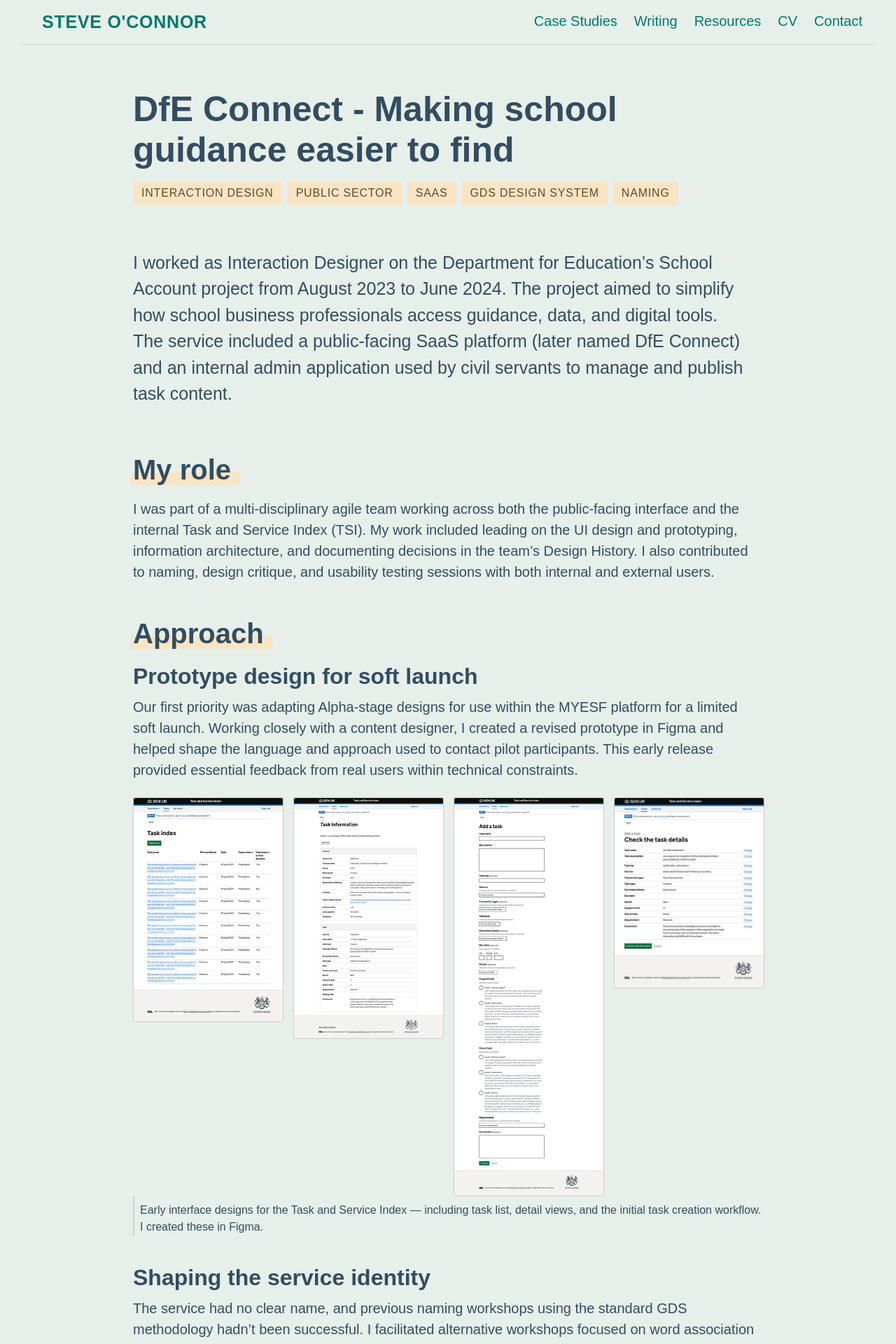
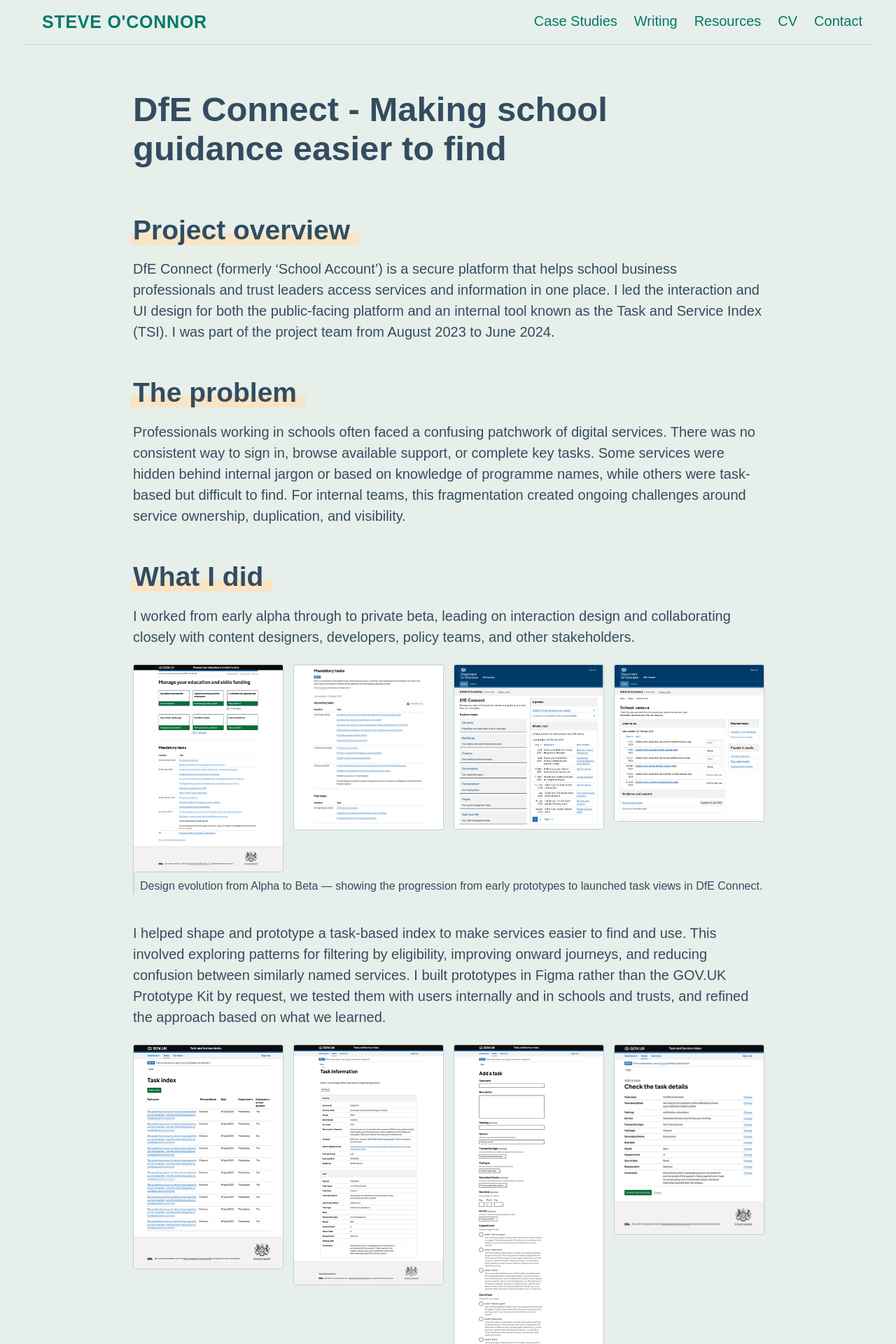
Before and after one commit to steve-oconnor/steve-oconnor.github.io, a Jekyll site: the page built from case-studies/dfe-connect.md, in a window 1280 px wide. Shown: the top 1920 px of the page at 70% size. Built offline with Jekyll 4.4.1, drawn with Linux system fonts in a browser that asks for light colours; some web fonts are replaced; some of the changed text lies outside the part shown.

Commit message:
dfe connect case study content updates

```diff
--- a/assets/css/style.css
+++ b/assets/css/style.css
@@ -24,13 +24,13 @@
     --accent: #7FFFD4;
     --accent-dark: #50d0b4;
     --accent-bg: #34695E;
-    --bg: #091F15;
+    --bg: #111e18;
     --border: #223A2F;
     --card-bg: #10261C;
     --drop-shadow: #1a211d;
-    --header-hi: #5c5c2e;
+    --header-hi: rgba(92, 92, 46, 0.5);
     --note-bg: #4f695a;
-    --tag-bg: #5c5c2e;
+    --tag-bg: rgba(92, 92, 46, 0.5);
     --tag-text: #DBDB6E;
     --text: #BCD9C9;
     --text-light: #5D8F73;
@@ -63,7 +63,7 @@
 }
 
 h1 {
-  font-size: 3.125rem;
+  font-size: 3.0625rem;
   font-weight: 700;
   line-height: 1.15;
   margin: 0 0 1rem;
@@ -75,7 +75,7 @@
 }
 
 h2 {
-  font-size: 2.5rem;
+  font-size: 2.4375rem;
   margin: 1rem 0 2rem;
   font-weight: 600;
   line-height: 1.25;
@@ -99,7 +99,7 @@
 
 h3 {
   font-size: 2rem;
-  font-weight: 700;
+  font-weight: 600;
   line-height: 1.3;
   margin: 0.75rem 0 0.5rem;
 }
@@ -124,6 +124,11 @@
 article li {
   margin-top: 0.25rem;
   margin-bottom: 0.25rem;
+}
+
+.no-style-list {
+  list-style-type: none;
+  padding-left: 0;
 }
 
 small {
@@ -945,7 +950,7 @@
   }
 
   section {
-    margin-: 3rem 0;
+    margin: 3rem 0;
   }
   .logo-grid {
     justify-content: flex-start;
--- a/case-studies/dfe-connect.md
+++ b/case-studies/dfe-connect.md
@@ -2,92 +2,74 @@
 layout: default
 title: DfE Connect – Making school guidance easier to find
 permalink: /case-studies/dfe-connect/
-tags:
-  - interaction design
-  - public sector
-  - SaaS
-  - GDS Design System
-  - naming
+
 ---
 
 <article>
 
     <header class="article-header">
         <h1>DfE Connect - Making school guidance easier to find</h1>
-        <ul class="tags">
-            <li>Interaction Design</li>
-            <li>Public Sector</li>
-            <li>SaaS</li>
-            <li>GDS Design System</li>
-            <li>Naming</li>
-        </ul>
     </header>
 
-    <div class="intro-wrapper">
-        <p>I worked as Interaction Designer on the Department for Education’s School Account project from August 2023 to June 2024. The project aimed to simplify how school business professionals access guidance, data, and digital tools. The service included a public-facing SaaS platform (later named DfE Connect) and an internal admin application used by civil servants to manage and publish task content.</p>
-    </div>
+    <h2><span class="highlight">Project overview</span></h2>
 
-    <h2><span class="highlight">My role</span></h2>
-    <p>I was part of a multi-disciplinary agile team working across both the public-facing interface and the internal Task and Service Index (TSI). My work included leading on the UI design and prototyping, information architecture, and documenting decisions in the team’s Design History. I also contributed to naming, design critique, and usability testing sessions with both internal and external users.</p>
+    <p>DfE Connect (formerly ‘School Account’) is a secure platform that helps school business professionals and trust leaders access services and information in one place. I led the interaction and UI design for both the public-facing platform and an internal tool known as the Task and Service Index (TSI). I was part of the project team from August 2023 to June 2024.</p>
 
-    <h2><span class="highlight">Approach</span></h2>
+    <h2><span class="highlight">The problem</span></h2>
+    <p>Professionals working in schools often faced a confusing patchwork of digital services. There was no consistent way to sign in, browse available support, or complete key tasks. Some services were hidden behind internal jargon or based on knowledge of programme names, while others were task-based but difficult to find. For internal teams, this fragmentation created ongoing challenges around service ownership, duplication, and visibility.</p>
 
-    <h3>Prototype design for soft launch</h3>
-    <p>Our first priority was adapting Alpha-stage designs for use within the MYESF platform for a limited soft launch. Working closely with a content designer, I created a revised prototype in Figma and helped shape the language and approach used to contact pilot participants. This early release provided essential feedback from real users within technical constraints.</p>
+    <h2><span class="highlight">What I did</span></h2>
+
+    <p>I worked from early alpha through to private beta, leading on interaction design and collaborating closely with content designers, developers, policy teams, and other stakeholders.</p>
 
     <figure class="image-group">
         <div class="image-row">
-            <img src="/assets/img/case-studies/connect/tsi_v1.png" alt="TSI task list showing metadata for each task.">
-            <img src="/assets/img/case-studies/connect/tsi_v1-task_details.png" alt="Task detail screen with service and task metadata.">
-            <img src="/assets/img/case-studies/connect/tsi_v1-add_a_task.png" alt="Form to add a task with contextual help.">
-            <img src="/assets/img/case-studies/connect/tsi_v1-add_a_task_check_details.png" alt="Review screen for submitting a new task.">
+            <img src="/assets/img/case-studies/connect/connect_alpha_task_list_MYESF.png" alt="Screenshot of the alpha DfE Connect release showing tiles for education and skills funding services, and a list of mandatory tasks with deadlines on the MYESF platform.">
+            <img src="/assets/img/case-studies/connect/connect_beta_initial_task_list.png" alt="Screenshot of the initial Mandatory Tasks screen in Beta, showing grouped task deadlines and links, with a message explaining the feature is in development.">
+            <img src="/assets/img/case-studies/connect/connect_beta_homepage.png" alt="Beta version of the DfE Connect homepage, showing task categories such as Buildings, Finance, and Governance, and a ‘What’s next’ panel with upcoming deadlines.">
+            <img src="/assets/img/case-studies/connect/connect_beta_school_census_task_page.png" alt="Screenshot of the School Census page in DfE Connect, listing pupil data tasks by due date, with guidance and related tasks.">
         </div>
         <figcaption>
-            Early interface designs for the Task and Service Index — including task list, detail views, and the initial task creation workflow. I created these in Figma.
+            Design evolution from Alpha to Beta — showing the progression from early prototypes to launched task views in DfE Connect.
         </figcaption>
     </figure>
 
-
-    <h3>Shaping the service identity</h3>
-    <p>The service had no clear name, and previous naming workshops using the standard GDS methodology hadn’t been successful. I facilitated alternative workshops focused on word association and service traits, which led to five naming candidates being tested with users. One clear favourite emerged — <strong>DfE Connect</strong> — a name I had proposed. This gave the service a more recognisable identity and exposed issues in the underlying content model, which we began to address in the design.</p>
+    <p>I helped shape and prototype a task-based index to make services easier to find and use. This involved exploring patterns for filtering by eligibility, improving onward journeys, and reducing confusion between similarly named services. I built prototypes in Figma rather than the GOV.UK Prototype Kit by request, we tested them with users internally and in schools and trusts, and refined the approach based on what we learned.</p>
 
     <figure class="image-group">
         <div class="image-row">
-            <img src="/assets/img/case-studies/connect/Naming_Workshop_One.png" alt="Miro board from the first naming workshop where we reviewed what had been done so far and explored service traits.">
-            <img src="/assets/img/case-studies/connect/Naming_Workshop_Two.png" alt="Miro board from the second naming workshop.">
+            <img src="/assets/img/case-studies/connect/tsi_v1.png" alt="Table view of the Task Index, listing multiple tasks with columns for task name, theme, date, requirement, and display status.">
+            <img src="/assets/img/case-studies/connect/tsi_v1-task_details.png" alt="Detailed view of a task and its linked service in the TSI, displaying metadata including task type, themes, links, and intended audience.">
+            <img src="/assets/img/case-studies/connect/tsi_v1-add_a_task.png" alt="Form screen for adding a new task to the Task and Service Index, showing fields for task name, description, theme, due date, and support level.">
+            <img src="/assets/img/case-studies/connect/tsi_v1-add_a_task_check_details.png" alt="Review screen for a new task in the TSI, summarising all entered details before submission, including task name, description, themes, and due date.">
         </div>
         <figcaption>
-            Miro boards from the naming workshops. Members of the team used pre-prepared exercises to explore word association, synonyms, analogies, and metaphors, and to suggest names.
+            Screens from the Task and Service Index (TSI) — an internal tool used to standardise how services are recorded and described. These views show the task creation flow, data structure, and index layout used by policy and service teams.
         </figcaption>
     </figure>
 
-    <h3>Designing admin workflows for the internal tool</h3>
-    <p>The internal Task and Service Index was a deceptively complex admin tool used to manage and publish structured data. I designed:</p>
-    <ul>
-        <li>Flexible filtering and faceted search for task listings</li>
-        <li>A task creation flow with role-based permissions, audit trails, and approval steps</li>
-        <li>Interaction patterns for grouping, editing, and publishing task content</li>
-    </ul>
-    <p>All components were aligned with the GOV.UK Design System and adapted to support editorial governance workflows.</p>
+    <p>As the service evolved, I also facilitated naming workshops to explore how it should be positioned. The <span class="visually-hidden">(link opens in new tab)</span><a href="https://www.gov.uk/service-manual/design/naming-your-service" target="_blank" rel="noopener noreferrer">standard GOV.UK naming model</a> didn’t fit this platform’s broader brief — it wasn’t a transactional service, but a gateway to many. I adapted naming activities to reflect this and ultimately proposed the name <strong>DfE Connect</strong>, which was adopted and launched with the Beta release.</p>
 
-    <h3>Improving public-facing content and layouts</h3>
-    <p>I helped redesign the task list and guidance experience for the schools-facing side of the service — simplifying layouts, clarifying labels, and introducing task groupings to support findability. I also documented these changes in the Design History to support continuity across the team.</p>
+    <figure class="image-group">
+        <div class="image-row">
+            <img src="/assets/img/case-studies/connect/Naming_Workshop_One.png" alt="Screenshot of an online whiteboard from the first naming workshop where we reviewed what had been done so far and explored service traits.">
+            <img src="/assets/img/case-studies/connect/Naming_Workshop_Two.png" alt="Screenshot of another online whiteboard from the second naming workshop showing rows of naming concepts, user journey references, and evaluation criteria for different name directions.">
+            <img src="/assets/img/case-studies/connect/connect_private_beta_launch_mission_patch.png" alt="Illustrated mission patch badge showing a smiling animal mascot in a rocket ship, labelled ‘School Account – DfE Connect Private Beta Launch – March 2024" style="border: none;">
+        </div>
+        <figcaption>
+            Naming workshop outputs and launch patch — Miro boards from facilitated naming sessions, where team members explored synonyms, metaphors, and associations to help define the service identity. The final name, DfE Connect, emerged from this process. Also shown: the private beta launch mission patch featuring Connie the Connect chipmunk.
+        </figcaption>
+    </figure>
 
-    <h3>A mission patch for beta launch</h3>
-    <p>Mission patches are a beloved tradition on many government digital projects — a small creative flourish to mark key milestones. Before I left the team, I was asked to design one for our beta release.</p>
-    <p>Animals often feature in these patches, and I had a few options in mind. But after a chat with my Content Design colleague, we knew there was only one contender: Connie, the Connect chipmunk!</p>
-    <p>The final design featured Connie in a rocket, blasting off in celebration of our public beta. It added to the team's sense of shared achievement — and was a nice sticker for everyone's laptops.</p>
+    <p>The platform was designed to work with existing DfE credentials, allowing users to sign in and access personalised content and links to relevant services. While full single sign-on wasn’t in scope at this stage, we laid the groundwork for future integration by structuring user journeys and UI patterns in a way that could support it over time.</p>
 
-    <h2><span class="highlight">Outcome</span></h2>
-    <ul>
-        <li><strong>Successful public beta</strong>: DfE Connect launched in April 2024 with an improved user interface and more structured internal publishing workflows.</li>
-        <li><strong>Improved clarity</strong>: Task grouping, simplified labelling, and a clearer IA helped users navigate more confidently.</li>
-        <li><strong>Reusable design work</strong>: Patterns and governance models developed during the project — including audit trail design and naming workshops — were referenced by other DfE teams.</li>
-        <li>The current iteration of DfE Connect has been rolled out successfully to a much higher number of schools and is receiving great feedback.</li>
-    </ul>
+    <p>Alongside delivery, I contributed to the wider design community — including co-facilitating design workshops, supporting design ops documentation, and creating some (well-received!) visual artefacts like team mission patches.</p>
 
-    <h2><span class="highlight">What stayed with me</span></h2>
-    <p>We weren’t just redesigning screens — we were helping a multi-layered service become understandable, manageable, and scalable. The process reminded me how useful lateral thinking can be when standard frameworks (like GDS naming) don’t quite fit the service context. I also saw first-hand how small IA decisions ripple through governance, naming, and user understanding.</p>
+    <h2><span class="highlight">The outcome</span></h2>
+    <p>The public-facing platform launched in June 2024 and is now in active iteration. Early feedback from policy colleagues and school users has apparently been positive, with usage data showing improvements in task completion and service discoverability. Internally, the new service index has become a clearer foundation for service planning and ownership, and hopefully the work influences wider platform design decisions.</p>
+
+    <h2><span class="highlight">What I learned</span></h2>
+    <p>Designing across multiple service areas required balancing clarity for users with internal constraints — including policy, ownership, and legacy systems. The rebrand mid-project was a good test of adaptability, and reinforced the need to keep users anchored in what feels familiar. Internal-facing services deserve the same level of care and accessibility as public services — they may not be visible (to the public), but they’re no less critical.</p>
 
 </article>
 
```
Also changed, not shown: writing/figma-config-2025.md (+2 -2 lines), assets/img/case-studies/connect/connect_alpha_task_list_MYESF.png (added), assets/img/case-studies/connect/connect_beta_homepage.png (added), assets/img/case-studies/connect/connect_beta_initial_task_list.png (added), assets/img/case-studies/connect/connect_beta_school_census_task_page.png (added), assets/img/case-studies/connect/connect_private_beta_launch_mission_patch.png (added), 11 other files.
